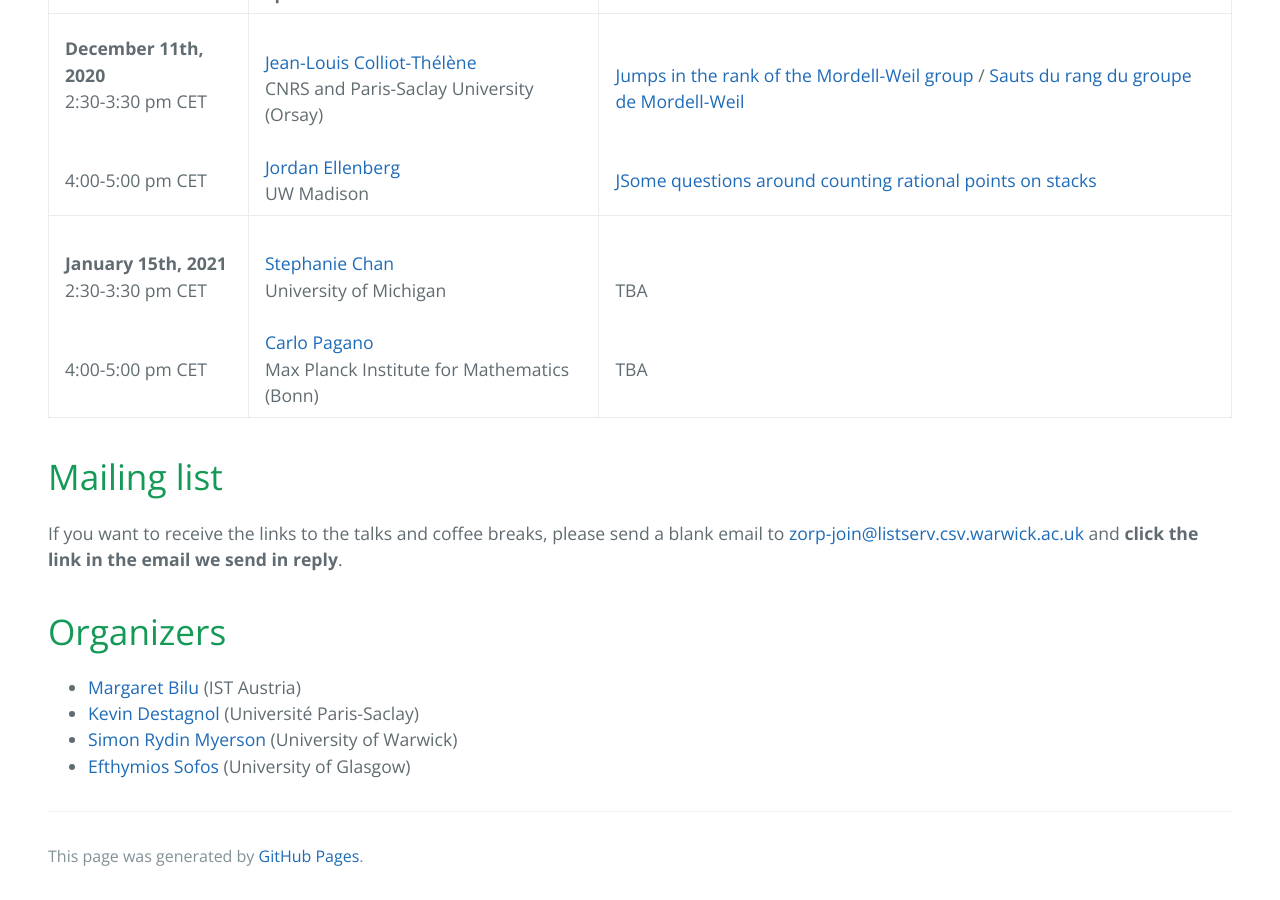
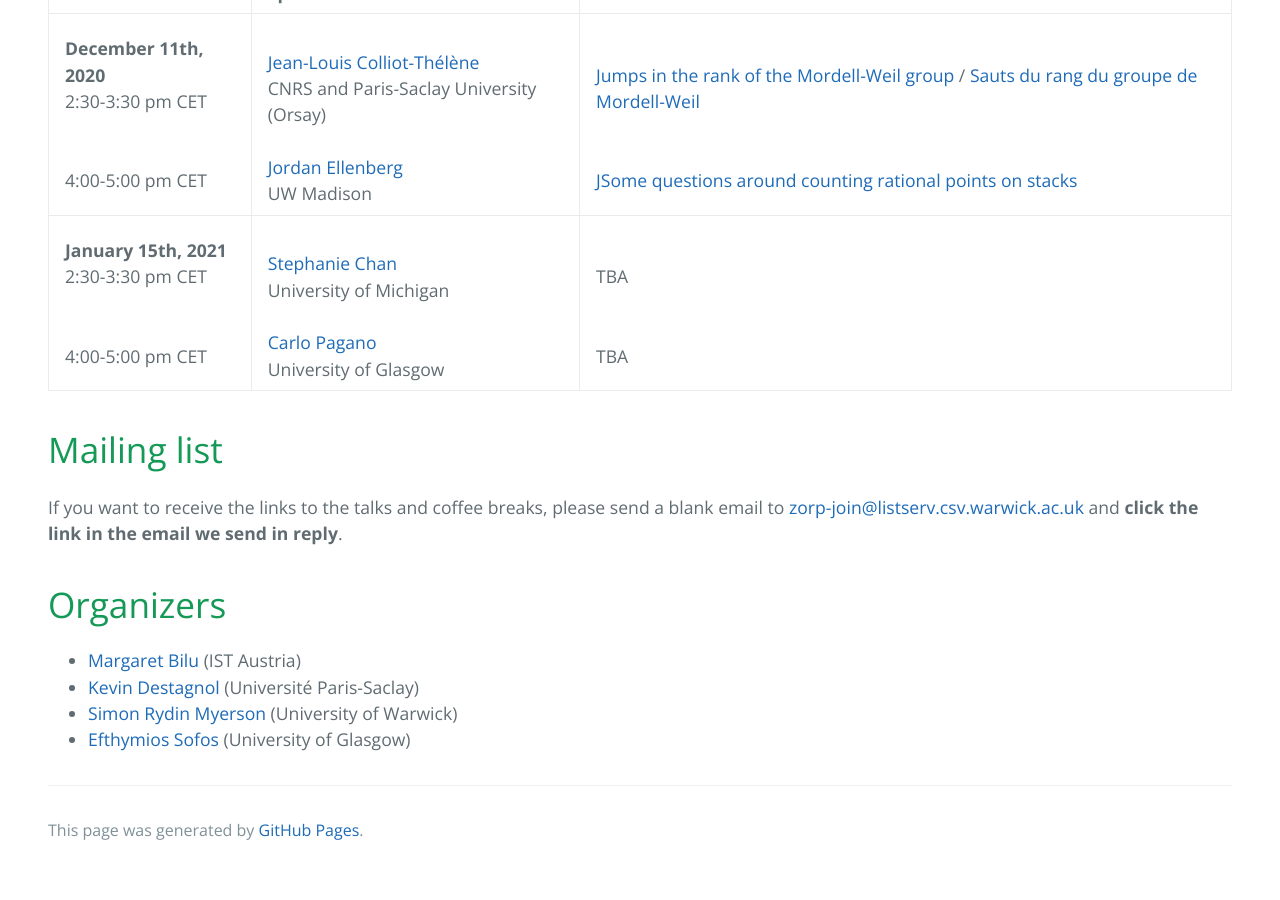
Before and after one commit to zoom-on-rational-points/zoom-on-rational-points.github.io, a Jekyll site: the page built from index.md, in a window 1280 px wide and 900 px high, scrolled down 858 px. Built offline with Jekyll 4.4.1, drawn with Linux system fonts in a browser that asks for light colours; our own code applies the rules of GitHub Pages for plain Markdown files; after the commit the page ends 1732 px from its top, so only the background shows below that.

Commit message:
Update index.md

```diff
--- a/index.md
+++ b/index.md
@@ -14,7 +14,7 @@
 | Date   | Speakers     | Titles and Abstracts |
 |:-------|:--------------|:------|
 | **December 11th, 2020** <br>2:30-3:30 pm CET <br><br> <br> 4:00-5:00 pm CET <br>| <br><a href="https://www.imo.universite-paris-saclay.fr/~colliot/">Jean-Louis Colliot-Thélène</a> <br> CNRS and Paris-Saclay University (Orsay) <br><br>  <a href="https://www.math.wisc.edu/~ellenber/"> Jordan Ellenberg </a> <br> UW Madison| <br><a href="https://zoom-on-rational-points.github.io/abstractCT">Jumps in the rank of the Mordell-Weil group</a> / <a href="https://zoom-on-rational-points.github.io/resumeCT">Sauts du rang du groupe de Mordell-Weil</a> <br><br><br><a href="https://zoom-on-rational-points.github.io/abstractCT">JSome questions around counting rational points on stacks</a><br>|
-| **January 15th, 2021** <br>2:30-3:30 pm CET <br><br> <br> 4:00-5:00 pm CET <br>| <br><a href ="http://www-personal.umich.edu/~ytchan/">Stephanie Chan</a> <br> University of Michigan <br><br>  <a href="http://guests.mpim-bonn.mpg.de/carlo.pagano90/"> Carlo Pagano </a> <br> Max Planck Institute for Mathematics (Bonn)| <br>TBA <br><br><br>TBA<br>|
+| **January 15th, 2021** <br>2:30-3:30 pm CET <br><br> <br> 4:00-5:00 pm CET <br>| <br><a href ="http://www-personal.umich.edu/~ytchan/">Stephanie Chan</a> <br> University of Michigan <br><br>  <a href="http://guests.mpim-bonn.mpg.de/carlo.pagano90/"> Carlo Pagano </a> <br> University of Glasgow| <br>TBA <br><br><br>TBA<br>|
 
 
 # Mailing list
```
